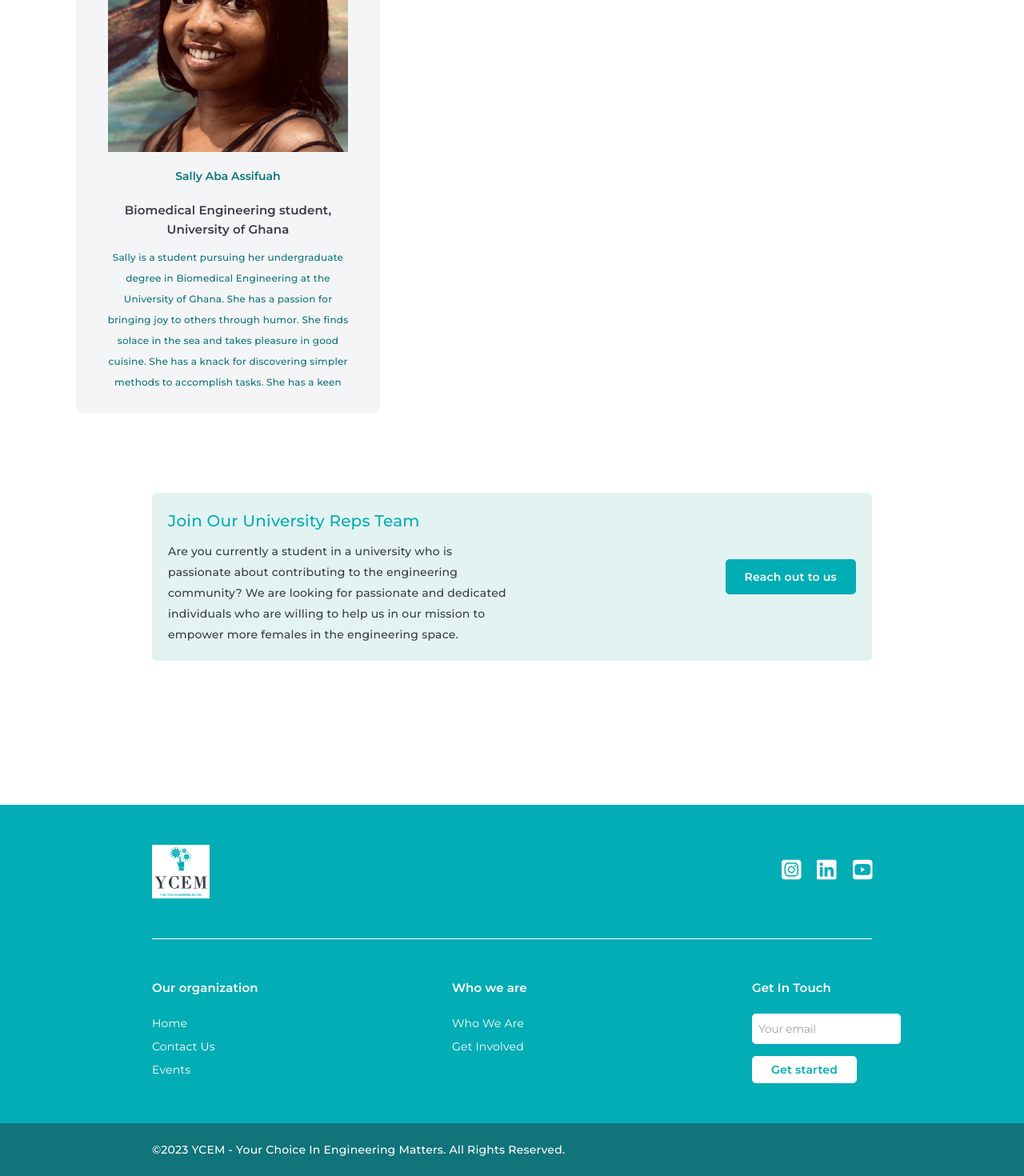
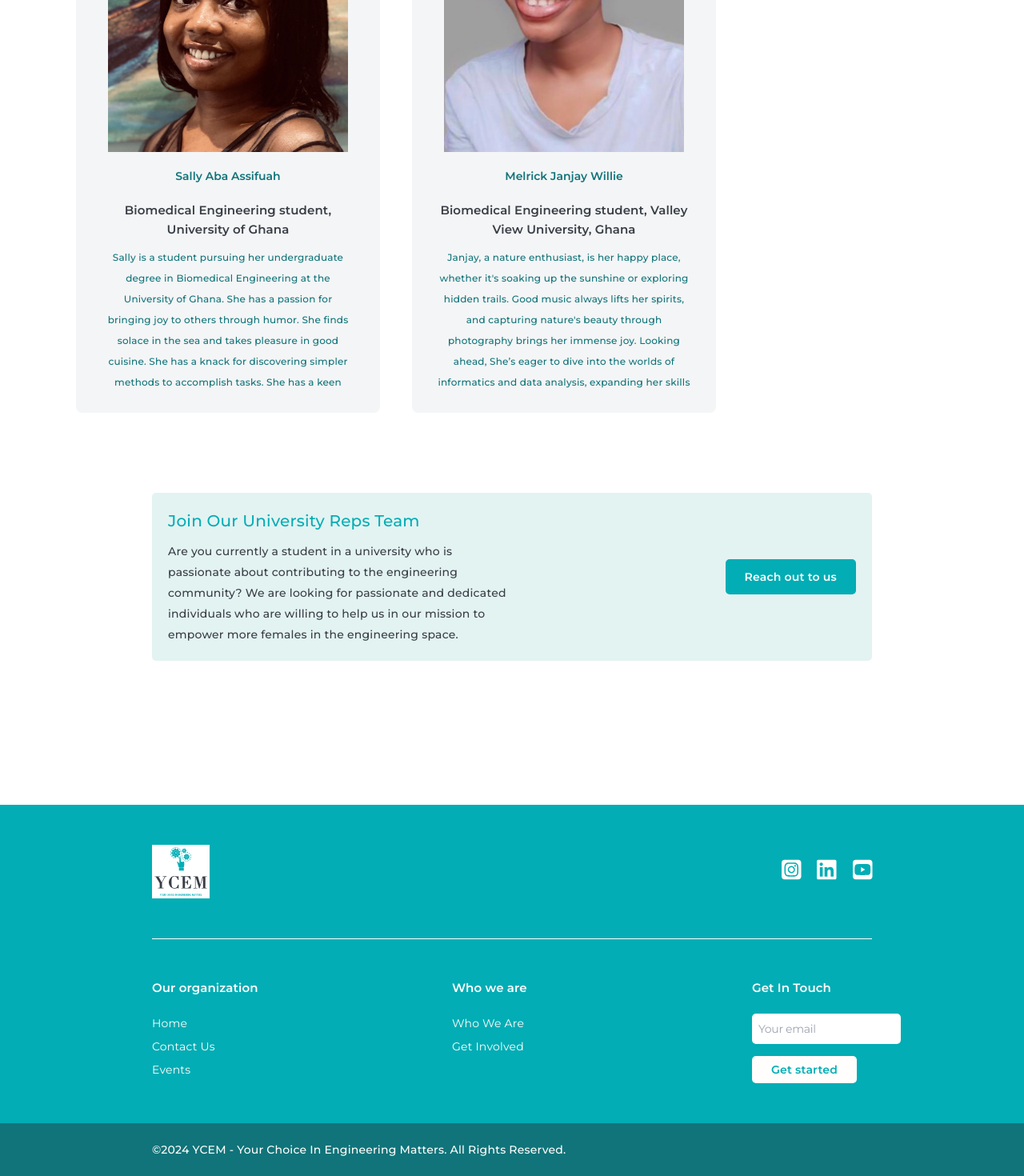
Before and after one commit to Josephine19001/ycem, a Next.js app: page /who-we-are/our-university-reps in a window 1280 px wide. Shown: the part 824-2294 px from the top of the page at 80% size. Built offline with nearby package versions, Linux system fonts and the light colour scheme.

Commit message:
Added Janjay info and updated dates

```diff
--- a/src/components/shared/footer.tsx
+++ b/src/components/shared/footer.tsx
@@ -180,7 +180,7 @@ const Footer = () => {
         </NavigationContainer>
         <CopyrightContainer>
           <p>
-            ©2023 YCEM - Your Choice In Engineering Matters. All Rights
+            ©2024 YCEM - Your Choice In Engineering Matters. All Rights
             Reserved.
           </p>
         </CopyrightContainer>
--- a/src/components/who-we-are/our-university-reps.tsx
+++ b/src/components/who-we-are/our-university-reps.tsx
@@ -2,6 +2,7 @@ import React from "react";
 import { useRouter } from "next/router";
 
 import sallyPic from "../../../public/assets/team-pictures/uni-reps/sally-aba.jpg";
+import janjayPic from "../../../public/assets/team-pictures/uni-reps/janjay.jpg";
 
 import IntroSection from "../shared/intro-section";
 import { FlexContainerRowSpaceBetween, Section } from "../shared/containers";
@@ -88,4 +89,15 @@ export const uniRepsInfo = [
     isNotStatic: false,
     socialLinks: [],
   },
+  {
+    name: "Melrick Janjay Willie",
+    jobTitle: "Biomedical Engineering student, Valley View University, Ghana",
+    bioSummary:
+      "Janjay, a nature enthusiast, is her happy place, whether it's soaking up the sunshine or exploring hidden trails. Good music always lifts her spirits, and capturing nature's beauty through photography brings her immense joy. Looking ahead, She’s eager to dive into the worlds of informatics and data analysis, expanding her skills and knowledge. Ultimately, Her strive for a life filled with purpose and fulfillment, using her talents to make a positive impact. As her favorite quote says, anything teachable is learnable, and She believes real change starts with each of us taking action. Let's connect and learn from each other!",
+
+    imgAlt: "Janjay's profile picture",
+    imgSrc: janjayPic,
+    isNotStatic: false,
+    socialLinks: [],
+  },
 ];
--- a/src/components/who-we-are/who-we-are.tsx
+++ b/src/components/who-we-are/who-we-are.tsx
@@ -87,7 +87,7 @@ const WhoWeAre = () => {
                 Empowering Young Females in their Engineering Careers
               </SectionDescription>
               <p>
-                YCEM, established in 2022, is dedicated to empowering young
+                YCEM, established in 2021, is dedicated to empowering young
                 females into their engineering careers. Our mission is to bridge
                 the gender gap in Engineering by providing opportunities,
                 guidance, and hands-on experiences. We achieve this through a
```
Also changed, not shown: public/assets/team-pictures/uni-reps/janjay.jpg (added).
